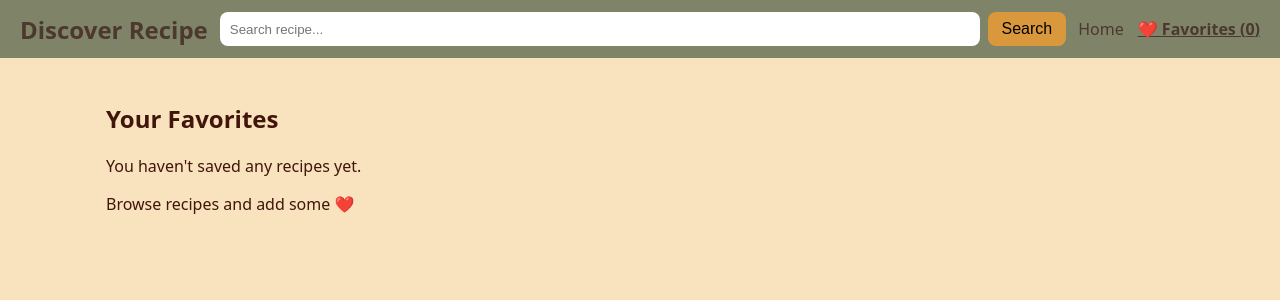
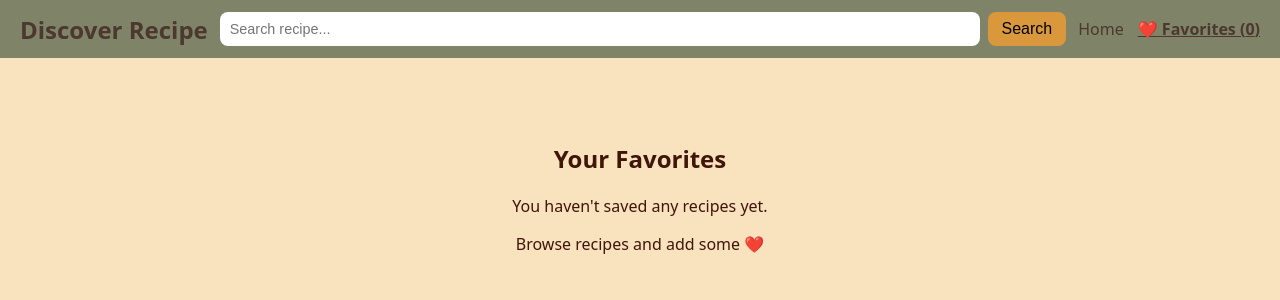
Before and after one commit to SonnyB34/Recipe-Discovery-App, a React (Vite) app: page /favorites in a window 1280 px wide. Shown: the top 300 px of the page. Built offline with nearby package versions, Linux system fonts and the light colour scheme.

Commit message:
added a few font size changes final touch ups

```diff
--- a/src/index.css
+++ b/src/index.css
@@ -58,6 +58,7 @@ a {
   padding: 8px 10px;
   border: 0;
   border-radius: 8px;
+  font-size: 0.9rem;
 }
 
 .search-form button {
@@ -160,4 +161,10 @@ a {
 .error-message {
   background: #fdecea;
   padding: 16px;
+  border-radius: 8px;
 }
+
+.empty-state {
+  text-align: center;
+  padding: 40px 0;
+}
--- a/src/pages/RecipePage.jsx
+++ b/src/pages/RecipePage.jsx
@@ -17,7 +17,7 @@ export default function RecipePage() {
   if (error) return <ErrorMessage message={error} />;
 
   const meal = data?.meals?.[0];
-  if (!meal) return <ErrorMessage message="Recipe not found!" />;
+  if (!meal) return <ErrorMessage message="recipe not found!" />;
 
   const ingredients = [];
   for (let i = 1; i <= 20; i++) {
--- a/src/pages/SearchPage.jsx
+++ b/src/pages/SearchPage.jsx
@@ -29,7 +29,7 @@ export default function SearchPage() {
 
   return (
     <section>
-      <h1>Results for "{query}"</h1>
+      <h1>results for "{query}"</h1>
 
       {meals.length === 0 ? (
         <p>No recipes found. Try another search!</p>
```
